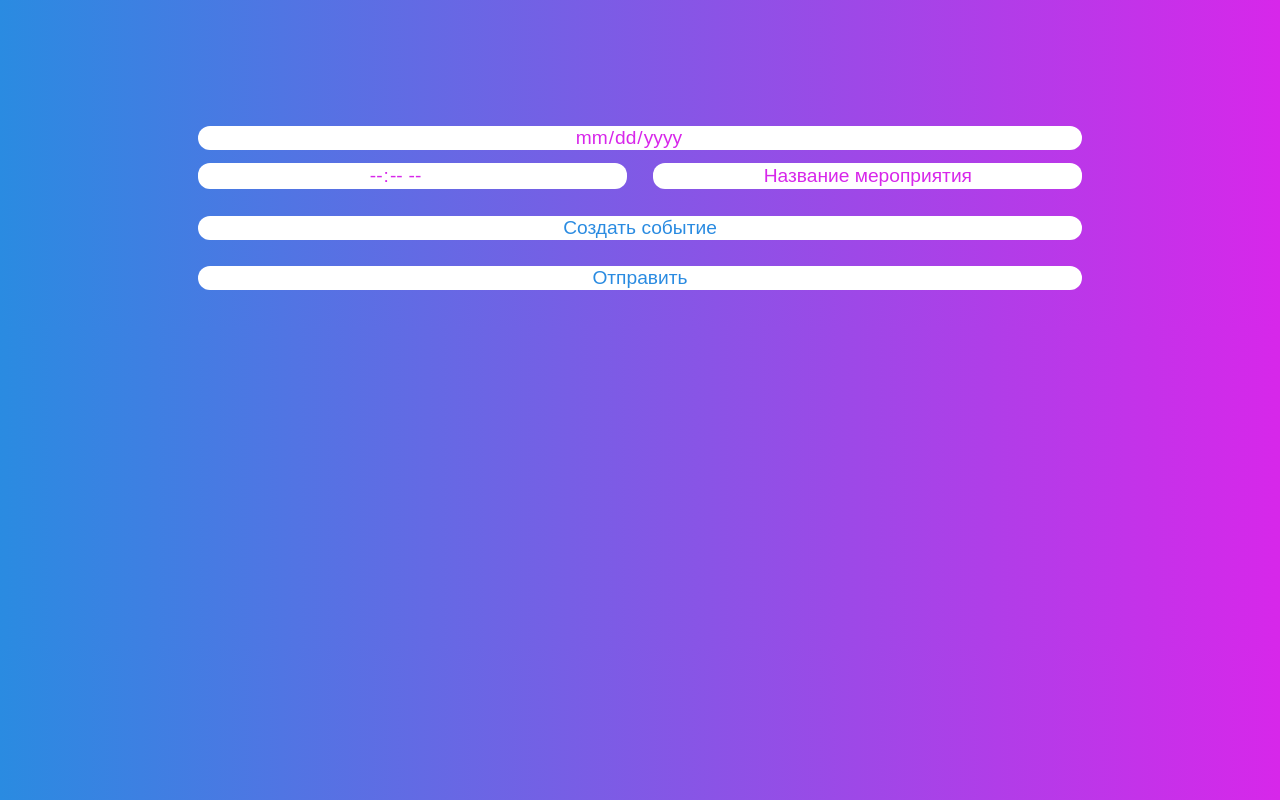
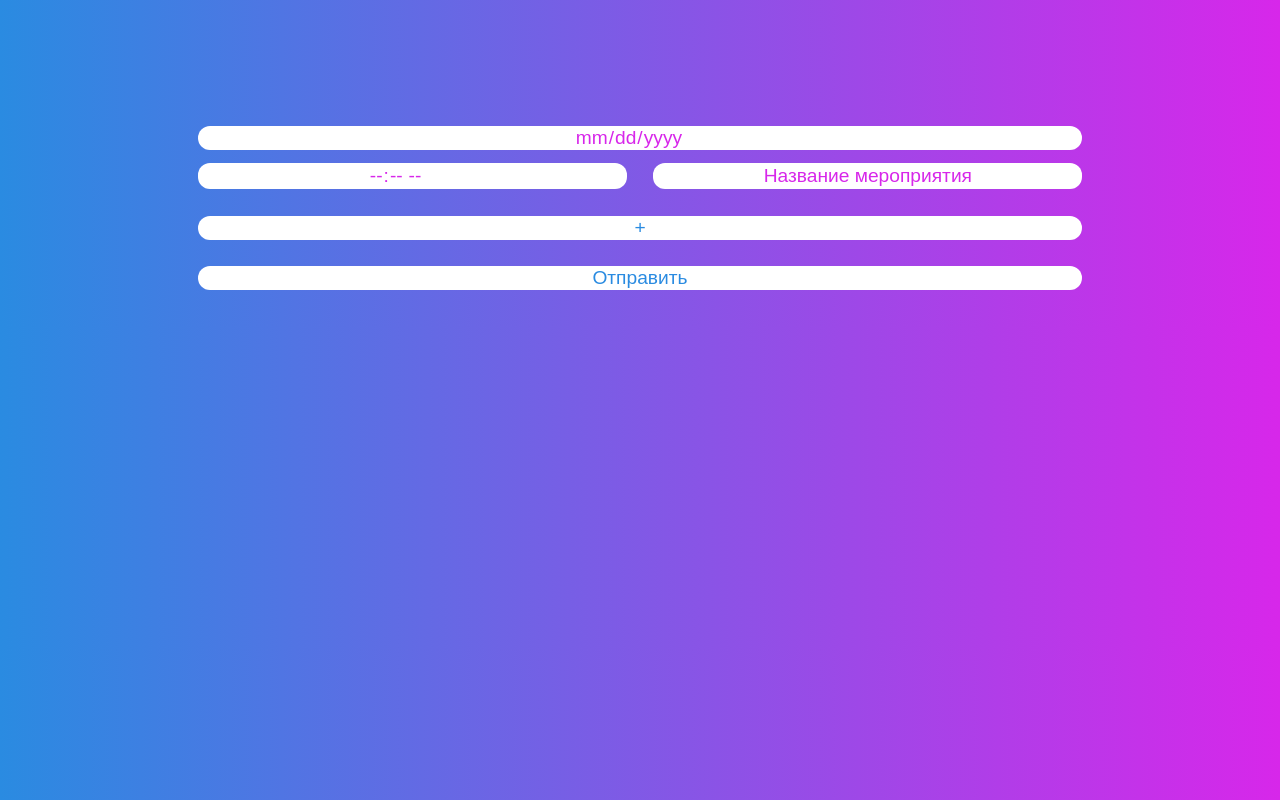
Before and after one commit to ArtemPodloboshnikov/server_vk_calendar, a website: page public/index.html in a window 1280 px wide. Drawn offline with Linux system fonts and the light colour scheme; no server answers.

Commit message:
Update index.html

```diff
--- a/public/index.html
+++ b/public/index.html
@@ -155,7 +155,7 @@
             <input id='time_0' type='time' placeholder="Время">
             <input id='content_0' placeholder="Название мероприятия">
         </div>
-        <button id='create_event'>Создать событие</button>
+        <button id='create_event'>+</button>
         <button id='send'>Отправить</button>
         <div id="list"></div>
     </div>
```
